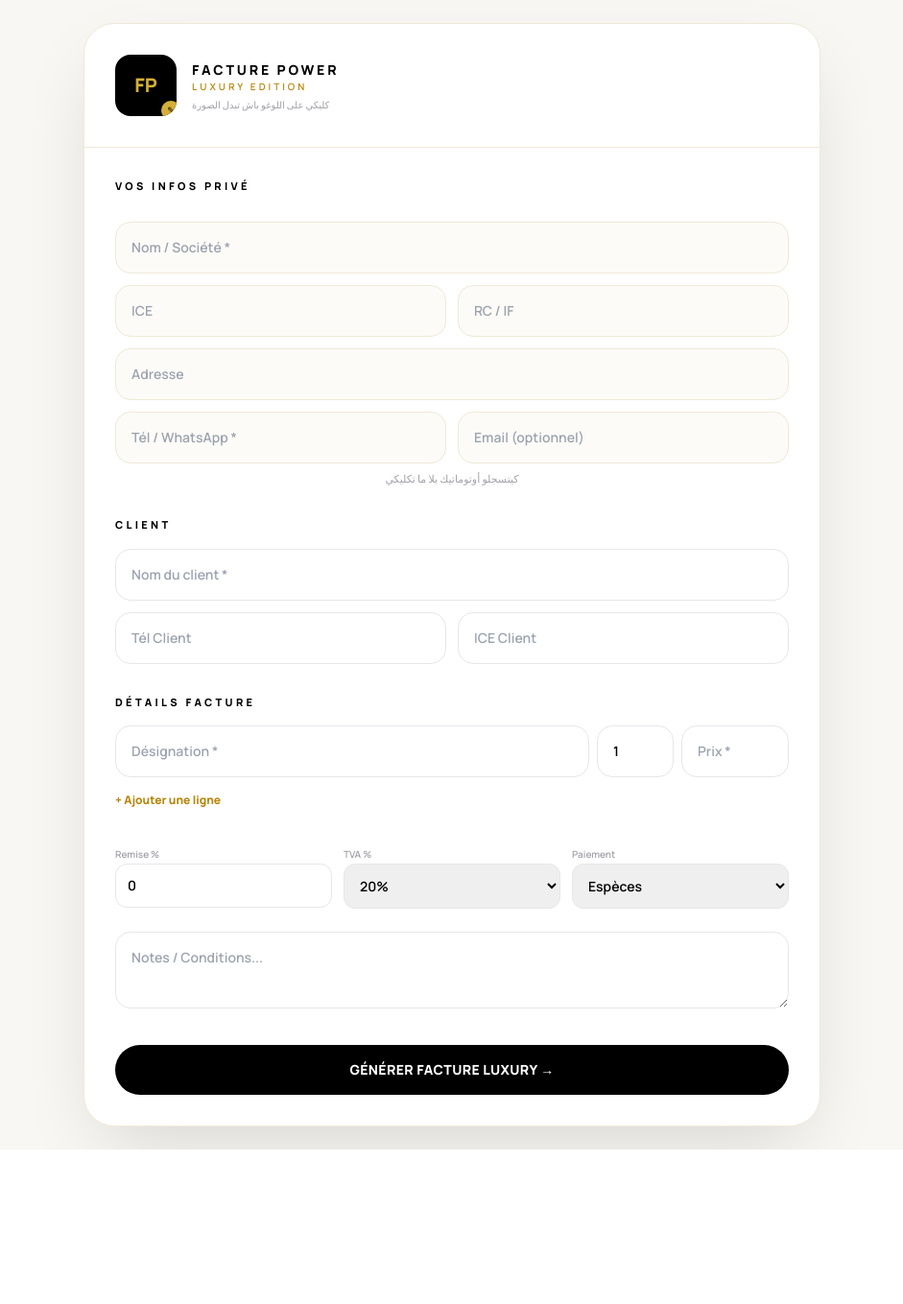
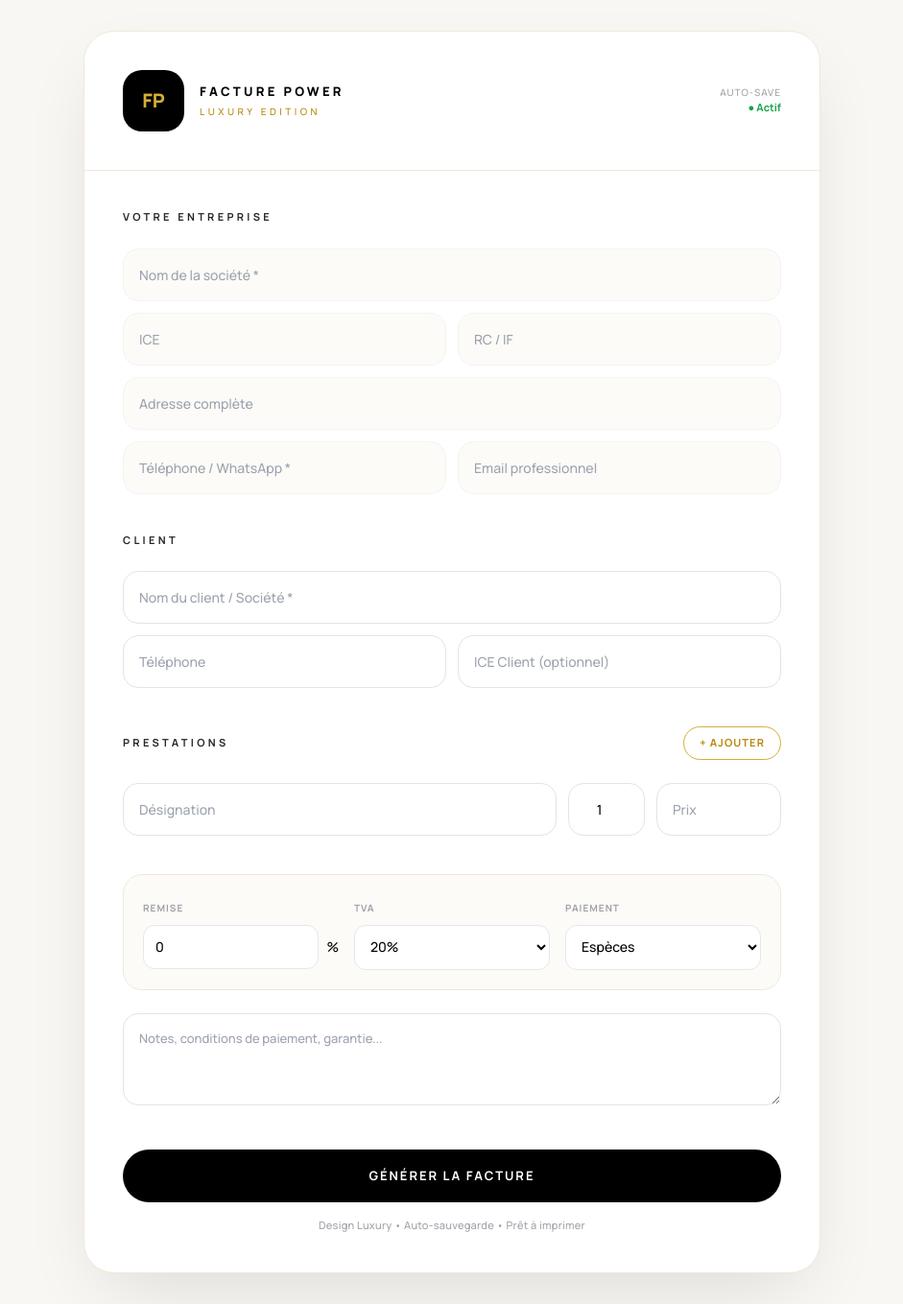
Before and after one commit to ilyassebenmouloud123-source/fucture-power, a Flask app: page / in a window 1280 px wide. Shown: the whole page at 96% size, without its empty margins (169-1110 px from the left). Before the commit the page ends 1198 px from the top, so only its background shows below. Run offline with Flask 3, Linux system fonts and the light colour scheme; some libraries are stand-ins or nearby versions.

Commit message:
Update form.html

```diff
--- a/templates/form.html
+++ b/templates/form.html
@@ -1,84 +1,79 @@
 <!DOCTYPE html>
 <html lang="fr"><head><meta charset="UTF-8"><meta name="viewport" content="width=device-width,initial-scale=1">
 <title>FACTURE POWER - LUXURY</title><script src="https://cdn.tailwindcss.com"></script>
-<link href="https://fonts.googleapis.com/css2?family=Cormorant+Garamond:wght@700&family=Manrope:wght@600;800&display=swap" rel="stylesheet">
+<link href="https://fonts.googleapis.com/css2?family=Cormorant+Garamond:wght@600;700&family=Manrope:wght@500;700;800&display=swap" rel="stylesheet">
 <style>body{font-family:'Manrope',sans-serif;background:#f8f7f3}.serif{font-family:'Cormorant Garamond',serif}.gold{color:#B8860B}</style>
 </head>
-<body class="min-h-screen p-3 md:p-6">
-<div class="max-w-3xl mx-auto bg-white rounded-[32px] shadow-[0_30px_80px_-20px_rgba(0,0,0,0.15)] border border-[#efe9d7] overflow-hidden">
+<body class="min-h-screen p-4 md:p-8">
+<div class="max-w-3xl mx-auto bg-white rounded-[32px] shadow-[0_30px_80px_-20px_rgba(0,0,0,0.12)] border border-[#efe9d7] overflow-hidden">
 
-<!-- HEADER + LOGO UPLOAD -->
-<div class="p-8 border-b border-[#efe9d7] flex justify-between items-center">
+<div class="p-8 md:p-10 border-b border-[#efe9d7] flex justify-between items-center">
 <div class="flex items-center gap-4">
-<label class="w-16 h-16 bg-black rounded-2xl flex items-center justify-center overflow-hidden cursor-pointer relative group">
+<label class="w-[64px] h-[64px] bg-black rounded-[20px] flex items-center justify-center overflow-hidden cursor-pointer relative">
 <img id="logoPreview" class="hidden w-full h-full object-cover">
-<span id="logoText" class="text-[#D4AF37] font-black text-xl">FP</span>
+<span id="logoText" class="text-[#D4AF37] font-black text-[20px]">FP</span>
 <input type="file" id="logoInput" class="hidden" accept="image/*">
-<span class="absolute -bottom-1 -right-1 bg-[#D4AF37] text-[9px] w-5 h-5 rounded-full flex items-center justify-center">✎</span>
 </label>
-<div><p class="font-black tracking-[0.2em] text-[14px]">FACTURE POWER</p><p class="text-[10px] tracking-[0.3em] gold">LUXURY EDITION</p><p class="text-[10px] text-zinc-400 mt-1">كليكي على اللوغو باش تبدل الصورة</p></div>
+<div><p class="font-black tracking-[0.25em] text-[13px]">FACTURE POWER</p><p class="text-[10px] tracking-[0.35em] text-[#B8860B] mt-1">LUXURY EDITION</p></div>
 </div>
-<a id="waLink" target="_blank" class="hidden bg-green-500 text-white px-4 py-2 rounded-full text-xs font-bold">WhatsApp</a>
+<div class="text-right hidden md:block"><p class="text-[10px] tracking-widest text-zinc-400">AUTO-SAVE</p><p class="text-[11px] font-bold text-green-600">● Actif</p></div>
 </div>
 
-<div class="p-8">
-<form action="/facture" method="POST" id="mainForm">
-<h2 class="font-bold text-[11px] tracking-[0.3em] mb-3">VOS INFOS PRIVÉ</h2>
-<!-- HISTORIC -->
-<div id="historic" class="flex gap-2 mb-4 flex-wrap"></div>
+<div class="p-8 md:p-10">
+<form action="/facture" method="POST">
 
-<input name="ent_nom" id="company" placeholder="Nom / Société *" required class="w-full border border-[#efe9d7] rounded-2xl p-4 mb-3 bg-[#fcfbf7] text-sm">
-<div class="grid grid-cols-2 gap-3 mb-3">
-<input name="ent_ice" id="ice" placeholder="ICE" class="border border-[#efe9d7] rounded-2xl p-4 bg-[#fcfbf7] text-sm">
-<input name="ent_rc" id="rc" placeholder="RC / IF" class="border border-[#efe9d7] rounded-2xl p-4 bg-[#fcfbf7] text-sm">
+<div class="flex justify-between items-center mb-6"><h2 class="font-bold text-[11px] tracking-[0.3em] text-zinc-800">VOTRE ENTREPRISE</h2><div id="historic" class="flex gap-2"></div></div>
+
+<div class="space-y-3">
+<input name="ent_nom" id="company" placeholder="Nom de la société *" required class="w-full border border-zinc-100 focus:border-black rounded-2xl p-4 bg-[#fcfbf7] text-[14px] outline-none transition">
+<div class="grid grid-cols-2 gap-3">
+<input name="ent_ice" id="ice" placeholder="ICE" class="border border-zinc-100 focus:border-black rounded-2xl p-4 bg-[#fcfbf7] text-[14px] outline-none">
+<input name="ent_rc" id="rc" placeholder="RC / IF" class="border border-zinc-100 focus:border-black rounded-2xl p-4 bg-[#fcfbf7] text-[14px] outline-none">
 </div>
-<input name="ent_adresse" id="adresse" placeholder="Adresse" class="w-full border border-[#efe9d7] rounded-2xl p-4 mb-3 bg-[#fcfbf7] text-sm">
-<div class="grid grid-cols-2 gap-3 mb-2">
-<input name="ent_tel" id="tel" placeholder="Tél / WhatsApp *" required class="border border-[#efe9d7] rounded-2xl p-4 bg-[#fcfbf7] text-sm">
-<input name="ent_email" id="email" placeholder="Email (optionnel)" class="border border-[#efe9d7] rounded-2xl p-4 bg-[#fcfbf7] text-sm">
+<input name="ent_adresse" id="adresse" placeholder="Adresse complète" class="w-full border border-zinc-100 focus:border-black rounded-2xl p-4 bg-[#fcfbf7] text-[14px] outline-none">
+<div class="grid grid-cols-2 gap-3">
+<input name="ent_tel" id="tel" placeholder="Téléphone / WhatsApp *" required class="border border-zinc-100 focus:border-black rounded-2xl p-4 bg-[#fcfbf7] text-[14px] outline-none">
+<input name="ent_email" id="email" placeholder="Email professionnel" class="border border-zinc-100 focus:border-black rounded-2xl p-4 bg-[#fcfbf7] text-[14px] outline-none">
 </div>
-<p class="text-[11px] text-zinc-400 text-center mb-8">كيتسجلو أوتوماتيك بلا ما تكليكي</p>
-
-<h2 class="font-bold text-[11px] tracking-[0.3em] mb-4">CLIENT</h2>
-<input name="client" placeholder="Nom du client *" required class="w-full border rounded-2xl p-4 mb-3 text-sm">
-<div class="grid grid-cols-2 gap-3 mb-8">
-<input name="client_tel" id="clientTel" placeholder="Tél Client" class="border rounded-2xl p-4 text-sm">
-<input name="client_ice" placeholder="ICE Client" class="border rounded-2xl p-4 text-sm">
 </div>
 
-<h2 class="font-bold text-[11px] tracking-[0.3em] mb-4">DÉTAILS FACTURE</h2>
-<div id="items">
-<div class="flex gap-2 mb-2"><input name="nom" placeholder="Désignation *" required class="flex-1 border rounded-2xl p-4 text-sm"><input name="qte" type="number" value="1" min="1" class="w-20 border rounded-2xl p-4 text-sm"><input name="prix" type="number" placeholder="Prix *" required class="w-28 border rounded-2xl p-4 text-sm"></div>
-</div>
-<button type="button" onclick="addItem()" class="text-xs gold font-bold mt-2">+ Ajouter une ligne</button>
+<div class="mt-10"><h2 class="font-bold text-[11px] tracking-[0.3em] mb-6 text-zinc-800">CLIENT</h2>
+<input name="client" placeholder="Nom du client / Société *" required class="w-full border border-zinc-200 focus:border-black rounded-2xl p-4 text-[14px] outline-none mb-3">
+<div class="grid grid-cols-2 gap-3">
+<input name="client_tel" placeholder="Téléphone" class="border border-zinc-200 rounded-2xl p-4 text-[14px] outline-none">
+<input name="client_ice" placeholder="ICE Client (optionnel)" class="border border-zinc-200 rounded-2xl p-4 text-[14px] outline-none">
+</div></div>
 
-<div class="grid grid-cols-3 gap-3 mt-8">
-<div><label class="text-[10px] text-zinc-400">Remise %</label><input name="remise" type="number" value="0" class="w-full border rounded-xl p-3 text-sm"></div>
-<div><label class="text-[10px] text-zinc-400">TVA %</label><select name="tva" class="w-full border rounded-xl p-3 text-sm"><option value="0">0%</option><option value="20" selected>20%</option><option value="10">10%</option></select></div>
-<div><label class="text-[10px] text-zinc-400">Paiement</label><select name="paiement" class="w-full border rounded-xl p-3 text-sm"><option>Espèces</option><option>Virement</option><option>Chèque</option></select></div>
+<div class="mt-10"><div class="flex justify-between items-center mb-6"><h2 class="font-bold text-[11px] tracking-[0.3em] text-zinc-800">PRESTATIONS</h2><button type="button" onclick="addItem()" class="text-[11px] font-bold tracking-widest border border-[#D4AF37] text-[#B8860B] px-4 py-2 rounded-full hover:bg-[#fdfaf0]">+ AJOUTER</button></div>
+<div id="items" class="space-y-3">
+<div class="flex gap-3"><input name="nom" placeholder="Désignation" required class="flex-1 border border-zinc-200 rounded-2xl p-4 text-[14px] outline-none focus:border-black"><input name="qte" type="number" value="1" class="w-[80px] border border-zinc-200 rounded-2xl p-4 text-[14px] text-center outline-none"><input name="prix" type="number" placeholder="Prix" required class="w-[130px] border border-zinc-200 rounded-2xl p-4 text-[14px] outline-none focus:border-black"></div>
+</div></div>
+
+<div class="grid grid-cols-3 gap-4 mt-10 p-5 bg-[#fcfbf7] rounded-[20px] border border-[#efe9d7]">
+<div><label class="text-[10px] tracking-widest text-zinc-400 font-bold">REMISE</label><div class="flex items-center gap-2 mt-2"><input name="remise" type="number" value="0" class="w-full bg-white border rounded-xl p-3 text-sm outline-none"><span class="text-sm">%</span></div></div>
+<div><label class="text-[10px] tracking-widest text-zinc-400 font-bold">TVA</label><select name="tva" class="w-full bg-white border rounded-xl p-3 text-sm mt-2 outline-none"><option value="0">0%</option><option value="20" selected>20%</option><option value="10">10%</option></select></div>
+<div><label class="text-[10px] tracking-widest text-zinc-400 font-bold">PAIEMENT</label><select name="paiement" class="w-full bg-white border rounded-xl p-3 text-sm mt-2 outline-none"><option>Espèces</option><option>Virement</option><option>Chèque</option><option>À terme</option></select></div>
 </div>
 
-<textarea name="notes" placeholder="Notes / Conditions..." class="w-full border rounded-2xl p-4 mt-6 text-sm h-20"></textarea>
+<textarea name="notes" placeholder="Notes, conditions de paiement, garantie..." class="w-full border border-zinc-200 rounded-2xl p-4 mt-6 text-[13px] h-24 outline-none focus:border-black"></textarea>
 
-<button type="submit" class="w-full bg-black text-white rounded-full p-4 font-bold mt-8 tracking-wide text-sm">GÉNÉRER FACTURE LUXURY →</button>
+<button type="submit" class="w-full bg-black hover:bg-zinc-900 text-white rounded-full p-[18px] font-bold mt-10 tracking-[0.15em] text-[13px] transition">GÉNÉRER LA FACTURE</button>
+<p class="text-center text-[11px] text-zinc-400 mt-4 tracking-wide">Design Luxury • Auto-sauvegarde • Prêt à imprimer</p>
 </form>
 </div>
 </div>
 
 <script>
-// LOGO
 const logoInput=document.getElementById('logoInput'),logoPreview=document.getElementById('logoPreview'),logoText=document.getElementById('logoText');
 logoInput.addEventListener('change',e=>{const r=new FileReader();r.onload=()=>{localStorage.setItem('logo',r.result);showLogo()};r.readAsDataURL(e.target.files[0])});
 function showLogo(){const l=localStorage.getItem('logo');if(l){logoPreview.src=l;logoPreview.classList.remove('hidden');logoText.classList.add('hidden')}}showLogo();
-
-// HISTORIC + AUTO SAVE + WHATSAPP
-const c=document.getElementById('company'),ic=document.getElementById('ice'),rcEl=document.getElementById('rc'),ad=document.getElementById('adresse'),tel=document.getElementById('tel'),em=document.getElementById('email'),waLink=document.getElementById('waLink');
+const c=document.getElementById('company'),ic=document.getElementById('ice'),rcEl=document.getElementById('rc'),ad=document.getElementById('adresse'),tel=document.getElementById('tel'),em=document.getElementById('email');
 c.value=localStorage.getItem('company')||'';ic.value=localStorage.getItem('ice')||'';rcEl.value=localStorage.getItem('rc')||'';ad.value=localStorage.getItem('adresse')||'';tel.value=localStorage.getItem('tel')||'';em.value=localStorage.getItem('email')||'';
 let hist=JSON.parse(localStorage.getItem('historic')||'[]');
-function renderHistoric(){const d=document.getElementById('historic');d.innerHTML='';hist.slice(0,5).forEach(h=>{const b=document.createElement('button');b.type='button';b.innerText=h.company;b.className='text-[11px] bg-[#fcf9ef] border border-[#efe9d7] px-3 py-1.5 rounded-full';b.onclick=()=>{c.value=h.company;ic.value=h.ice;rcEl.value=h.rc;ad.value=h.adresse;tel.value=h.tel;em.value=h.email;save()};d.appendChild(b)})}
+function renderHistoric(){const d=document.getElementById('historic');d.innerHTML='';hist.slice(0,3).forEach(h=>{const b=document.createElement('button');b.type='button';b.innerText=h.company.substring(0,12);b.title=h.company;b.className='text-[10px] bg-white border border-[#efe9d7] px-3 py-1.5 rounded-full hover:bg-[#fcfbf7]';b.onclick=()=>{c.value=h.company;ic.value=h.ice;rcEl.value=h.rc;ad.value=h.adresse;tel.value=h.tel;em.value=h.email;save()};d.appendChild(b)})}
 renderHistoric();
-function updateWa(){if(tel.value){waLink.href='https://wa.me/'+tel.value.replace(/[^0-9]/g,'');waLink.classList.remove('hidden')}else waLink.classList.add('hidden')}
-updateWa();
-function save(){localStorage.setItem('company',c.value);localStorage.setItem('ice',ic.value);localStorage.setItem('rc',rcEl.value);localStorage.setItem('adresse',ad.value);localStorage.setItem('tel',tel.value);localStorage.setItem('email',em.value);updateWa();if(c.value&&!hist.find(x=>x.company==c.value)){hist.unshift({company:c.value,ice:ic.value,rc:rcEl.value,adresse:ad.value,tel:tel.value,email:em.value});localStorage.setItem('historic',JSON.stringify(hist.slice(0,10)));renderHistoric()}}
+function save(){localStorage.setItem('company',c.value);localStorage.setItem('ice',ic.value);localStorage.setItem('rc',rcEl.value);localStorage.setItem('adresse',ad.value);localStorage.setItem('tel',tel.value);localStorage.setItem('email',em.value);if(c.value&&!hist.find(x=>x.company==c.value)){hist.unshift({company:c.value,ice:ic.value,rc:rcEl.value,adresse:ad.value,tel:tel.value,email:em.value});localStorage.setItem('historic',JSON.stringify(hist.slice(0,10)));renderHistoric()}}
 [c,ic,rcEl,ad,tel,em].forEach(el=>el.addEventListener('input',save));
-function addItem(){const div=document.createElement('div
+function addItem(){const div=document.createElement('div');div.className='flex gap-3';div.innerHTML='<input name="nom" placeholder="Désignation" required class="flex-1 border border-zinc-200 rounded-2xl p-4 text-[14px] outline-none"><input name="qte" type="number" value="1" class="w-[80px] border border-zinc-200 rounded-2xl p-4 text-center outline-none"><input name="prix" type="number" placeholder="Prix" required class="w-[130px] border border-zinc-200 rounded-2xl p-4 text-[14px] outline-none"><button type="button" onclick="this.parentElement.remove()" class="text-zinc-300 hover:text-red-400 px-2">✕</button>';document.getElementById('items').appendChild(div)}
+</script>
+</body></html>
```
